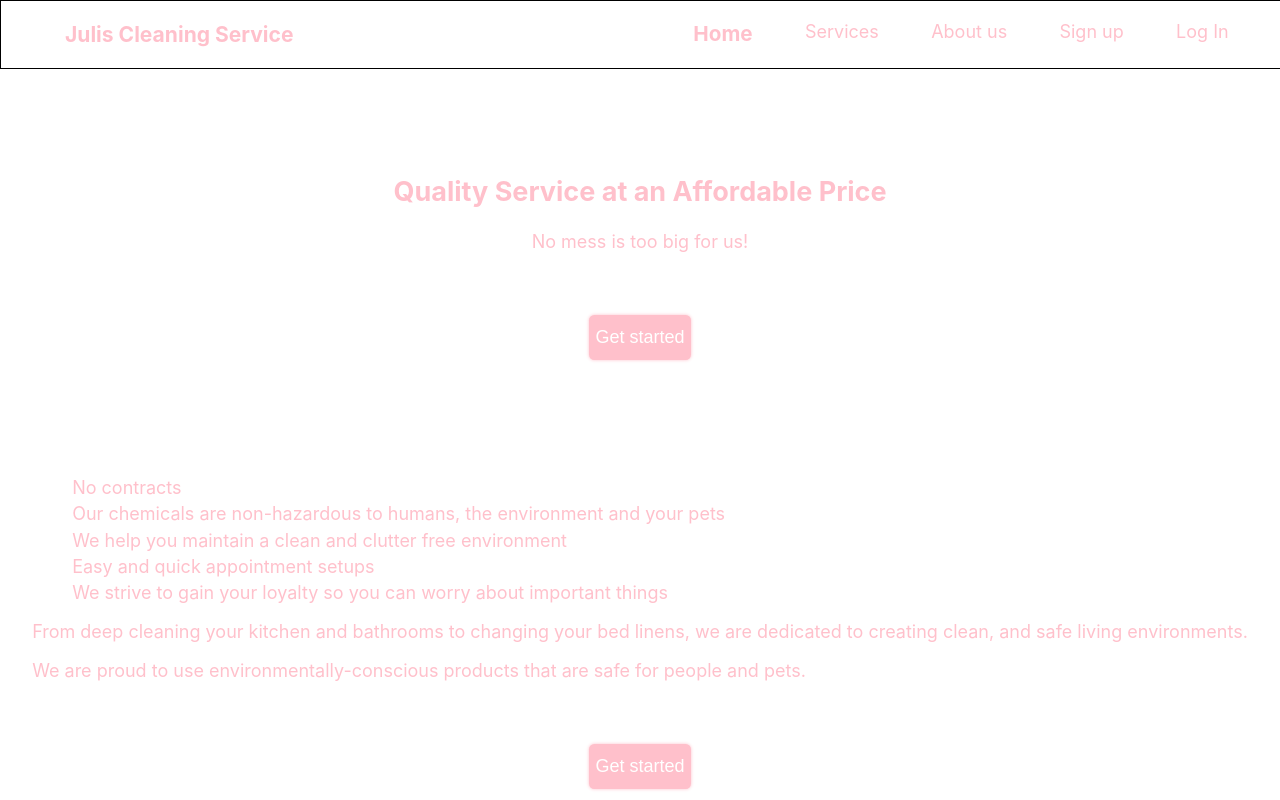
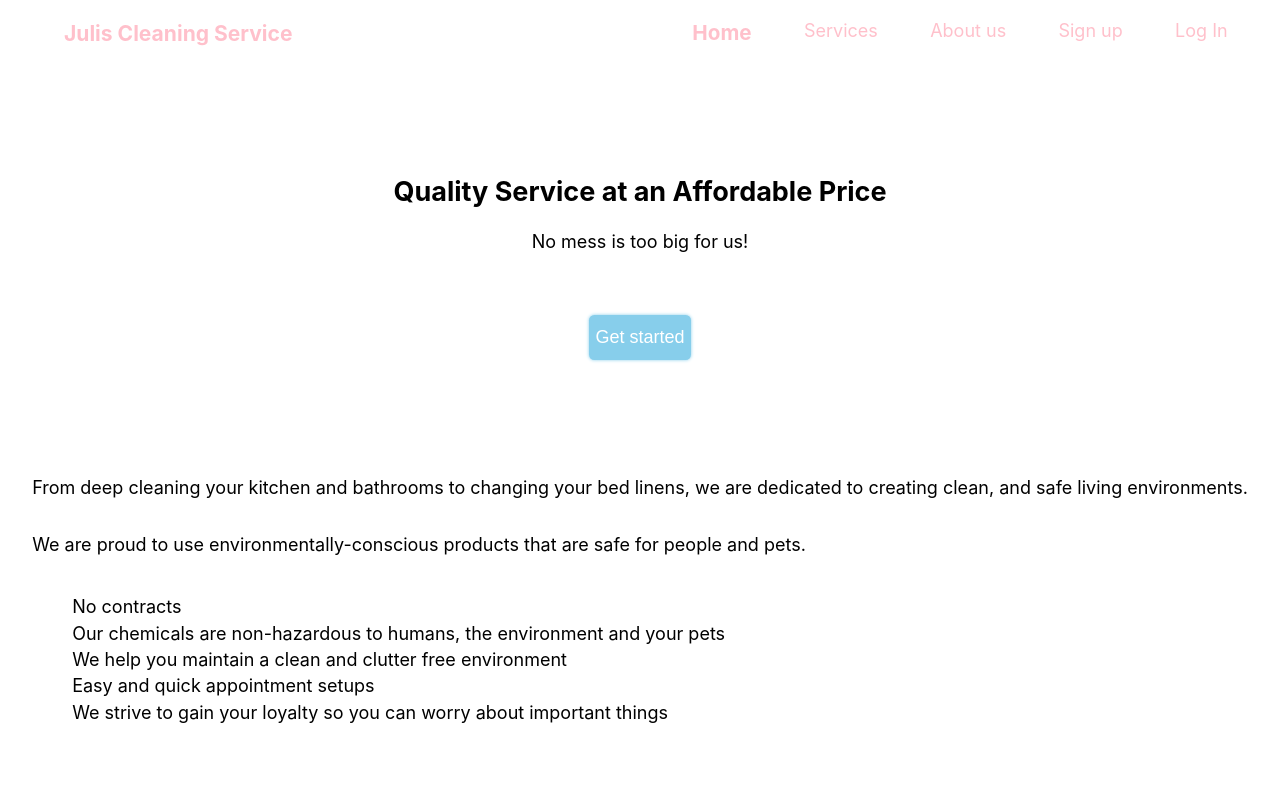
Before and after one commit to jasoncarcamo/julis, a React (Create React App) app: page / in a window 1280 px wide. Shown: the top 800 px of the page. Built offline with nearby package versions, Linux system fonts and the light colour scheme.

Commit message:
Added some more css for user testing

```diff
--- a/src/components/About/About.js
+++ b/src/components/About/About.js
@@ -100,7 +100,7 @@ export default class About extends React.Component{
                 return res.json();
             })
             .then( resData => {
-
+                console.log(resData)
                 this.setState({ emailSent: true });
 
             })
--- a/src/components/About/about.css
+++ b/src/components/About/about.css
@@ -5,7 +5,6 @@
 #about-section > p{
     width: 90%;
     margin: 1.5em auto;
-    color: pink;
 }
 
 #contact-us-info{
@@ -15,7 +14,6 @@
 }
 
 #contact-us-info p{
-    color: pink;
 }
 
 #contact-us-section{
@@ -26,7 +24,7 @@
 }
 
 #contact-us-section h4{
-    color: pink;
+
 }
 
 #contact-us-fieldset{
@@ -37,7 +35,6 @@
 
 #contact-us-fieldset label{
     margin-top: 1em;
-    color: pink;
 }
 
 #contact-us-fieldset input{
@@ -60,11 +57,11 @@
     height: 3em;
     font-size: 1em;
     margin: 1em auto;
-    background-color: pink;
+    background-color: skyblue;
     color: white;
     border: none;
     border-radius: .3em;
-    box-shadow: 0 0 .2em pink;
+    box-shadow: 0 0 .2em skyblue;
 
 }
 
--- a/src/components/Footer/Footer.css
+++ b/src/components/Footer/Footer.css
@@ -11,4 +11,5 @@ footer{
 
 footer p{
     margin-left: 2em;
+    color: pink;
 }
--- a/src/components/LandingPage/LandingPage.js
+++ b/src/components/LandingPage/LandingPage.js
@@ -23,6 +23,10 @@ export default class LandingPage extends React.Component{
 
                 <section className="second-section">
 
+                    <p>From deep cleaning your kitchen and bathrooms to changing your bed linens, we are dedicated to creating clean, and safe living environments.</p>
+
+                    <p>We are proud to use environmentally-conscious products that are safe for people and pets.</p>
+
                     <ul>
                         <li>No contracts</li>
                         <li>Our chemicals are non-hazardous to humans, the environment and your pets</li>
@@ -30,10 +34,6 @@ export default class LandingPage extends React.Component{
                         <li>Easy and quick appointment setups</li>
                         <li>We strive to gain your loyalty so you can worry about important things</li>
                     </ul>
-
-                    <p>From deep cleaning your kitchen and bathrooms to changing your bed linens, we are dedicated to creating clean, and safe living environments.</p>
-
-                    <p>We are proud to use environmentally-conscious products that are safe for people and pets.</p>
 
                     <button className="request-service" onClick={this.redirectToServices}> Get started</button>
 
--- a/src/components/LandingPage/first-section.css
+++ b/src/components/LandingPage/first-section.css
@@ -2,7 +2,6 @@
     width: 35em;
     margin: 0 auto;
     text-align: center;
-    color: pink;
 }
 
 .request-service{
@@ -11,11 +10,11 @@
     width: 6.5;
     height: 2.5em;
     margin: 3.5em auto 2.5em auto;
-    background-color: pink;
+    background-color: skyblue;
     border: none;
     border-radius: .3em;
     color: white;
-    box-shadow: 0 0 .2em pink;
+    box-shadow: 0 0 .2em skyblue;
 }
 
 @media screen and (max-width: 770px){
--- a/src/components/LandingPage/second-section.css
+++ b/src/components/LandingPage/second-section.css
@@ -1,15 +1,15 @@
 .second-section{
-
+    display: flex;
+    flex-direction: column;
+    justify-content: space-between;
 }
 
 .second-section li {
-    color: pink;
     margin: .3em auto;
 }
 
 .second-section p {
-    color: pink;
-    margin: 1em auto;
+
 }
 
 @media screen and (max-width: 770px){
--- a/src/components/NavBar/Navbar.css
+++ b/src/components/NavBar/Navbar.css
@@ -7,7 +7,6 @@ nav{
     top: 0;
     left: 0;
     background-color: white;
-    border: 1px solid black;
 }
 
 nav h3{
--- a/src/components/Register/Register.js
+++ b/src/components/Register/Register.js
@@ -89,7 +89,7 @@ export default class Register extends React.Component{
                             onChange={this.handleMobileNumber}
                             disableDropdown={true}
                             inputClass="register-mobile-number"
-                            />
+                            required/>
                         :
                     name === "Apartment number"
                         ?
--- a/src/index.css
+++ b/src/index.css
@@ -8,6 +8,7 @@ body {
     sans-serif;
   -webkit-font-smoothing: antialiased;
   -moz-osx-font-smoothing: grayscale;
+
 }
 
 code {
```
